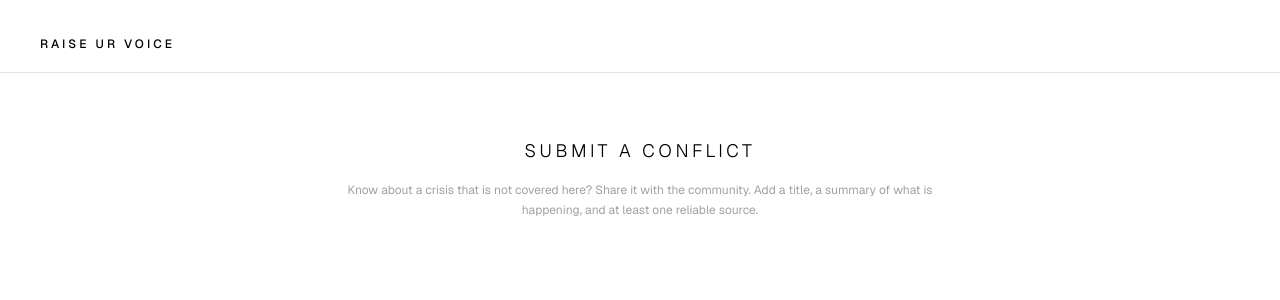
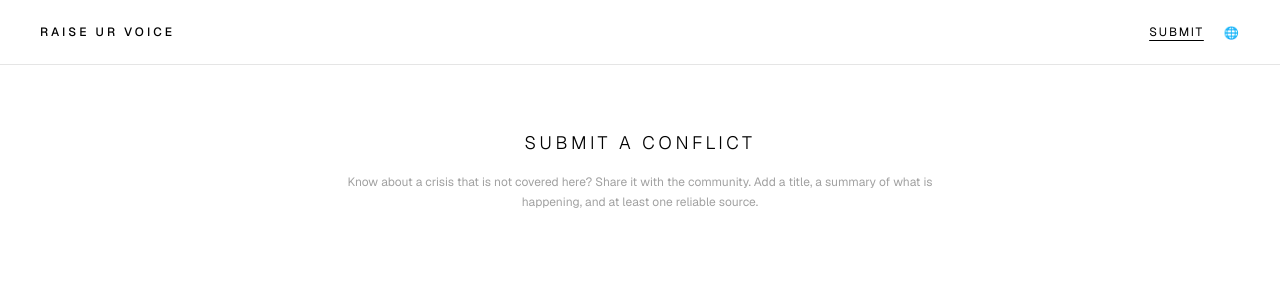
Before and after one commit to Mac-Aurel/educateyourself, a Next.js app: page /submit in a window 1280 px wide. Shown: the top 300 px of the page. Built offline with nearby package versions, Linux system fonts and the light colour scheme; no server answers.

Commit message:
move translate widget to navbar as discrete globe icon dropdown

```diff
--- a/app/conflicts/[slug]/page.tsx
+++ b/app/conflicts/[slug]/page.tsx
@@ -1,9 +1,9 @@
 import { notFound } from "next/navigation";
-import Link from "next/link";
 import Image from "next/image";
 import { getConflictBySlug } from "@/lib/supabase/queries/conflicts";
 import { getDiscussionsByConflict } from "@/lib/supabase/queries/discussions";
 import { DiscussionThread } from "@/components/discussion/DiscussionThread";
+import { Navbar } from "@/components/layout/Navbar";
 import { Badge } from "@/components/ui/Badge";
 import { ActionLink } from "@/components/ui/ActionLink";
 import { formatNumber } from "@/lib/utils/formatNumber";
@@ -13,22 +13,6 @@ import type { Conflict } from "@/types/conflict";
 type PageProps = {
   params: Promise<{ slug: string }>;
 };
-
-function Navbar() {
-  return (
-    <nav className="flex items-center justify-between border-b border-neutral-200 px-5 py-4 sm:px-10 sm:py-5">
-      <Link href="/" className="text-xs font-medium uppercase tracking-[0.25em]">
-        Raise ur voice
-      </Link>
-      <Link
-        href="/submit"
-        className="text-xs uppercase tracking-[0.15em] underline underline-offset-4 transition-opacity hover:opacity-60"
-      >
-        Submit
-      </Link>
-    </nav>
-  );
-}
 
 function ConflictImage({ imageUrl, title }: { imageUrl: string | null; title: string }) {
   if (!imageUrl) return null;
--- a/app/layout.tsx
+++ b/app/layout.tsx
@@ -1,6 +1,5 @@
 import type { Metadata } from "next";
 import { Geist } from "next/font/google";
-import { GoogleTranslate } from "@/components/translate/GoogleTranslate";
 import "./globals.css";
 
 const geist = Geist({ subsets: ["latin"], variable: "--font-geist" });
@@ -19,9 +18,6 @@ export default function RootLayout({
   return (
     <html lang="en" className={`${geist.variable} h-full`}>
       <body className="min-h-full bg-white text-black antialiased">
-        <div className="flex justify-end px-5 py-2 sm:px-10">
-          <GoogleTranslate />
-        </div>
         {children}
       </body>
     </html>
--- a/app/page.tsx
+++ b/app/page.tsx
@@ -1,23 +1,7 @@
-import Link from "next/link";
 import { getAllConflicts } from "@/lib/supabase/queries/conflicts";
 import { ConflictGrid } from "@/components/cards/ConflictGrid";
 import { SearchBar } from "@/components/search/SearchBar";
-
-function Navbar() {
-  return (
-    <nav className="flex items-center justify-between border-b border-neutral-200 px-5 py-4 sm:px-10 sm:py-5">
-      <Link href="/" className="text-xs font-medium uppercase tracking-[0.25em]">
-        Raise ur voice
-      </Link>
-      <Link
-        href="/submit"
-        className="text-xs uppercase tracking-[0.15em] underline underline-offset-4 transition-opacity hover:opacity-60"
-      >
-        Submit
-      </Link>
-    </nav>
-  );
-}
+import { Navbar } from "@/components/layout/Navbar";
 
 function Hero() {
   return (
--- a/app/submit/page.tsx
+++ b/app/submit/page.tsx
@@ -1,17 +1,7 @@
 import { Suspense } from "react";
-import Link from "next/link";
 import { SubmitConflictForm } from "@/components/submit/SubmitConflictForm";
 import { AuthGate } from "@/components/submit/AuthGate";
-
-function Navbar() {
-  return (
-    <nav className="flex items-center justify-between border-b border-neutral-200 px-5 py-4 sm:px-10 sm:py-5">
-      <Link href="/" className="text-xs font-medium uppercase tracking-[0.25em]">
-        Raise ur voice
-      </Link>
-    </nav>
-  );
-}
+import { Navbar } from "@/components/layout/Navbar";
 
 export default function SubmitPage() {
   return (
--- /dev/null
+++ b/components/layout/Navbar.tsx
@@ -0,0 +1,21 @@
+import Link from "next/link";
+import { GoogleTranslate } from "@/components/translate/GoogleTranslate";
+
+export function Navbar() {
+  return (
+    <nav className="flex items-center justify-between border-b border-neutral-200 px-5 py-4 sm:px-10 sm:py-5">
+      <Link href="/" className="text-xs font-medium uppercase tracking-[0.25em]">
+        Raise ur voice
+      </Link>
+      <div className="flex items-center gap-5">
+        <Link
+          href="/submit"
+          className="text-xs uppercase tracking-[0.15em] underline underline-offset-4 transition-opacity hover:opacity-60"
+        >
+          Submit
+        </Link>
+        <GoogleTranslate />
+      </div>
+    </nav>
+  );
+}
--- a/components/translate/GoogleTranslate.tsx
+++ b/components/translate/GoogleTranslate.tsx
@@ -1,6 +1,6 @@
 "use client";
 
-import { useEffect } from "react";
+import { useEffect, useState } from "react";
 
 declare global {
   interface Window {
@@ -10,6 +10,8 @@ declare global {
 }
 
 export function GoogleTranslate() {
+  const [open, setOpen] = useState(false);
+
   useEffect(() => {
     if (document.getElementById("google-translate-script")) return;
 
@@ -31,5 +33,23 @@ export function GoogleTranslate() {
     document.body.appendChild(script);
   }, []);
 
-  return <div id="google_translate_element" />;
+  return (
+    <div className="relative">
+      <button
+        type="button"
+        onClick={() => setOpen((prev) => !prev)}
+        className="text-xs uppercase tracking-[0.1em] text-neutral-400 transition-opacity hover:text-black"
+        title="Translate"
+      >
+        🌐
+      </button>
+      <div
+        className={`absolute right-0 top-full z-50 mt-1 border border-neutral-200 bg-white p-2 shadow-sm transition-all ${
+          open ? "visible opacity-100" : "invisible opacity-0"
+        }`}
+      >
+        <div id="google_translate_element" />
+      </div>
+    </div>
+  );
 }
```
